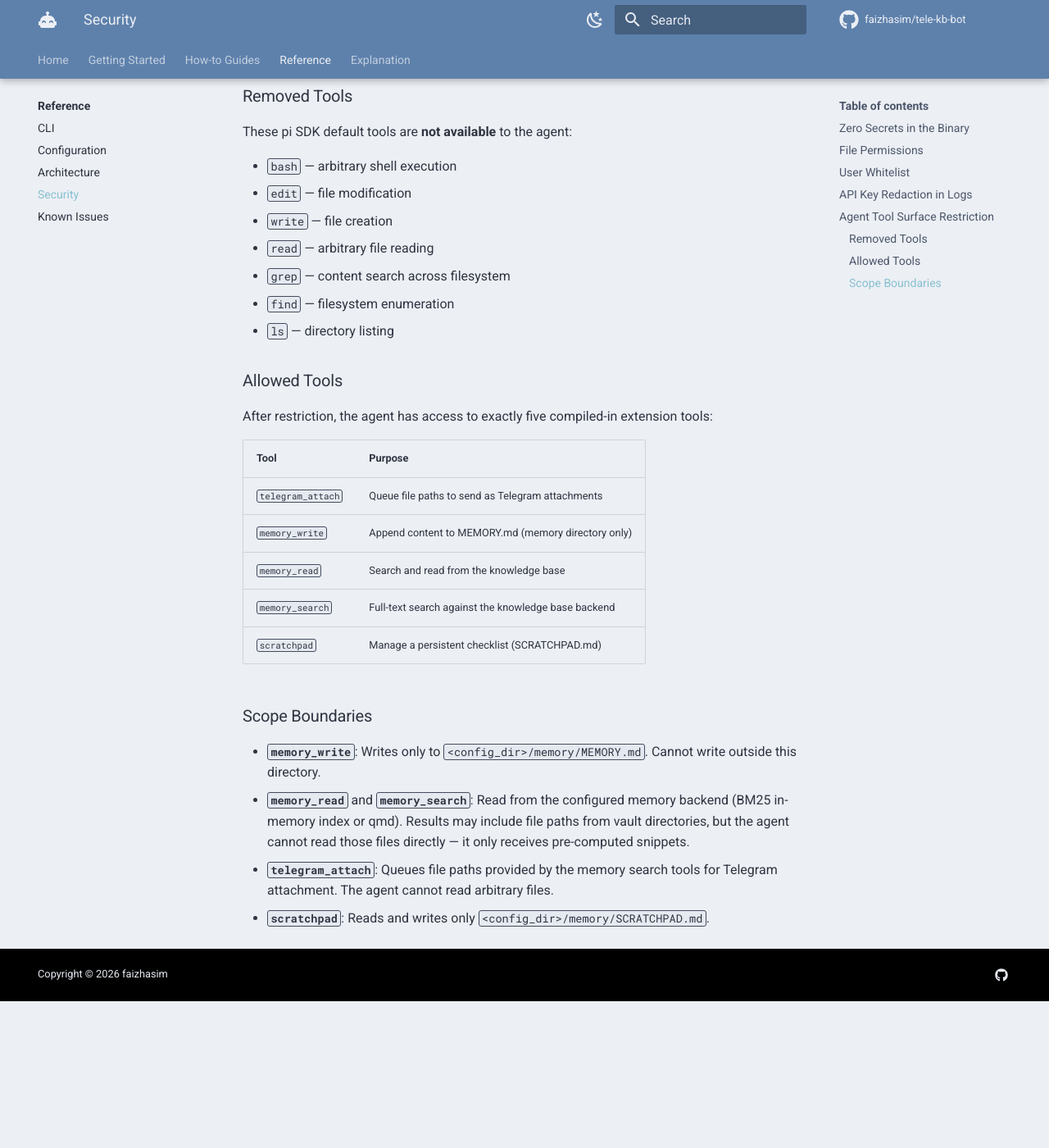
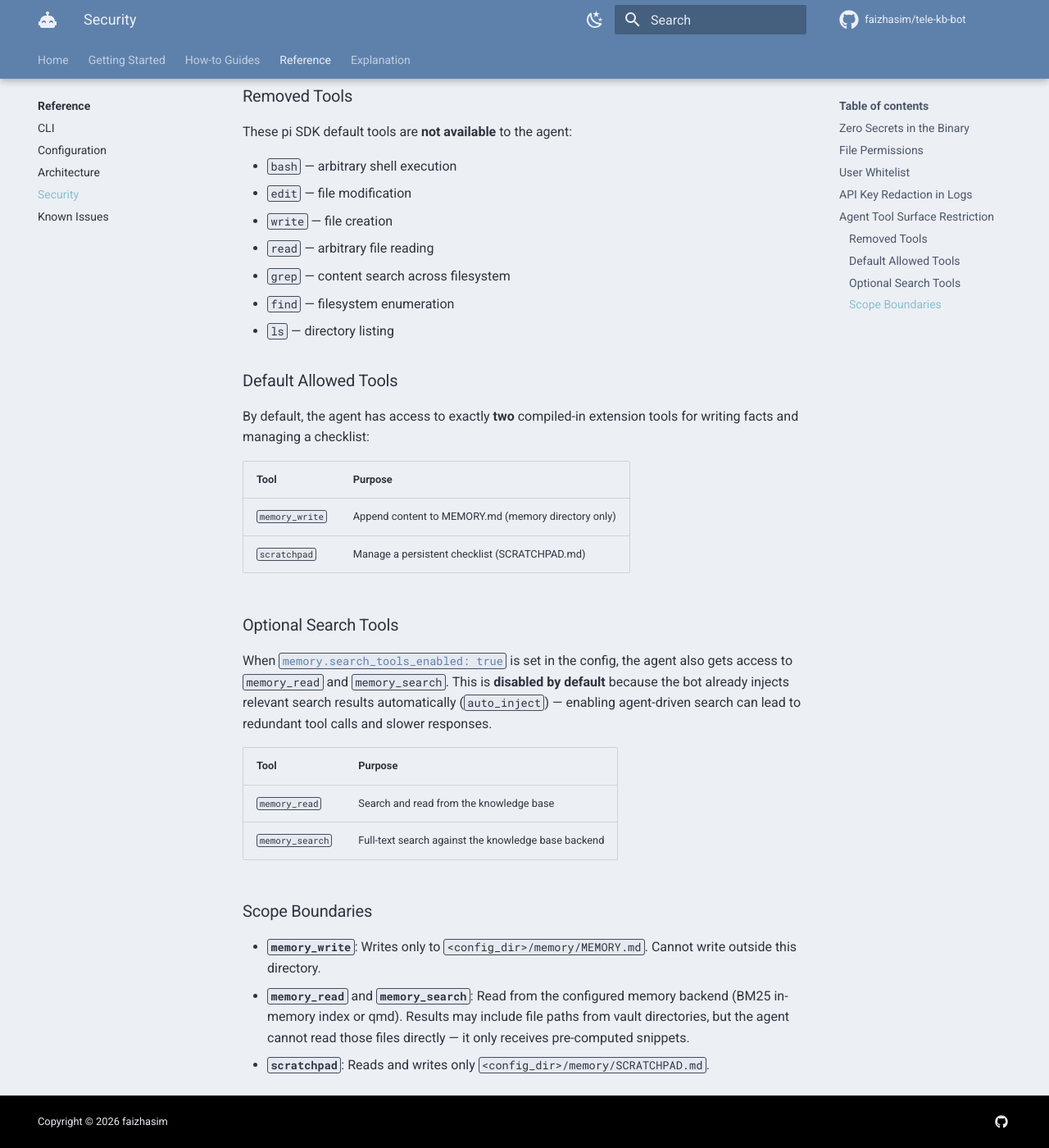
Before and after one commit to faizhasim/tele-kb-bot, an MkDocs documentation site: the page built from docs/reference/security.md, in a window 1280 px wide and 1400 px high, scrolled down 1978 px. Shown: the whole window at 82% size. Built offline with MkDocs 1.6.1 and Material for MkDocs 9.7.7, drawn with Linux system fonts in a browser that asks for light colours; comment, search, counter and statistics services are not loaded; the version menu is left out; before the commit the page ends 3199 px from its top, so only the background shows below that.

Commit message:
docs(reference): documented tool surface two-tier model and text-only chat limitation
- Split security.md tool surface into default and optional search tools gated behind config flag.
- Removed `telegram_attach` from the allowed tools list in security.md.
- Added ADR-0011 reference alongside ADR-0009 for tool surface restriction policy.
- Updated architecture.md extension tool description to reflect the two-tier model.
- Added Text-Only Chat known issue documenting that non-text media is silently ignored.

```diff
--- a/docs/reference/security.md
+++ b/docs/reference/security.md
@@ -46,7 +46,7 @@ All log output passes through Pino's redaction engine. Any value at these paths
 
 ## Agent Tool Surface Restriction
 
-Following [ADR-0009](../explanation/adrs/0009-tool-surface-restriction.md), the pi SDK's default built-in tools are disabled. The agent has **no shell execution** and **no arbitrary filesystem access**.
+Following [ADR-0009](../explanation/adrs/0009-tool-surface-restriction.md) and [ADR-0011](../explanation/adrs/0011-tool-surface-refinements.md), the pi SDK's default built-in tools are disabled. The agent has **no shell execution** and **no arbitrary filesystem access**.
 
 ### Removed Tools
 
@@ -60,21 +60,26 @@ These pi SDK default tools are **not available** to the agent:
 - `find` — filesystem enumeration
 - `ls` — directory listing
 
-### Allowed Tools
+### Default Allowed Tools
 
-After restriction, the agent has access to exactly five compiled-in extension tools:
+By default, the agent has access to exactly **two** compiled-in extension tools for writing facts and managing a checklist:
 
-| Tool                 | Purpose                                              |
-|----------------------|------------------------------------------------------|
-| `telegram_attach`    | Queue file paths to send as Telegram attachments     |
-| `memory_write`       | Append content to MEMORY.md (memory directory only)  |
-| `memory_read`        | Search and read from the knowledge base              |
-| `memory_search`      | Full-text search against the knowledge base backend  |
-| `scratchpad`         | Manage a persistent checklist (SCRATCHPAD.md)        |
+| Tool           | Purpose                                              |
+|----------------|------------------------------------------------------|
+| `memory_write` | Append content to MEMORY.md (memory directory only)  |
+| `scratchpad`   | Manage a persistent checklist (SCRATCHPAD.md)        |
+
+### Optional Search Tools
+
+When [`memory.search_tools_enabled: true`](configuration.md#full-yaml-schema) is set in the config, the agent also gets access to `memory_read` and `memory_search`. This is **disabled by default** because the bot already injects relevant search results automatically (`auto_inject`) — enabling agent-driven search can lead to redundant tool calls and slower responses.
+
+| Tool            | Purpose                                                      |
+|-----------------|--------------------------------------------------------------|
+| `memory_read`   | Search and read from the knowledge base                      |
+| `memory_search` | Full-text search against the knowledge base backend          |
 
 ### Scope Boundaries
 
 - **`memory_write`**: Writes only to `<config_dir>/memory/MEMORY.md`. Cannot write outside this directory.
 - **`memory_read`** and **`memory_search`**: Read from the configured memory backend (BM25 in-memory index or qmd). Results may include file paths from vault directories, but the agent cannot read those files directly — it only receives pre-computed snippets.
-- **`telegram_attach`**: Queues file paths provided by the memory search tools for Telegram attachment. The agent cannot read arbitrary files.
 - **`scratchpad`**: Reads and writes only `<config_dir>/memory/SCRATCHPAD.md`.
```
Also changed, not shown: docs/reference/architecture.md (+1 -1 lines), docs/reference/known-issues.md (+14 -0 lines).
